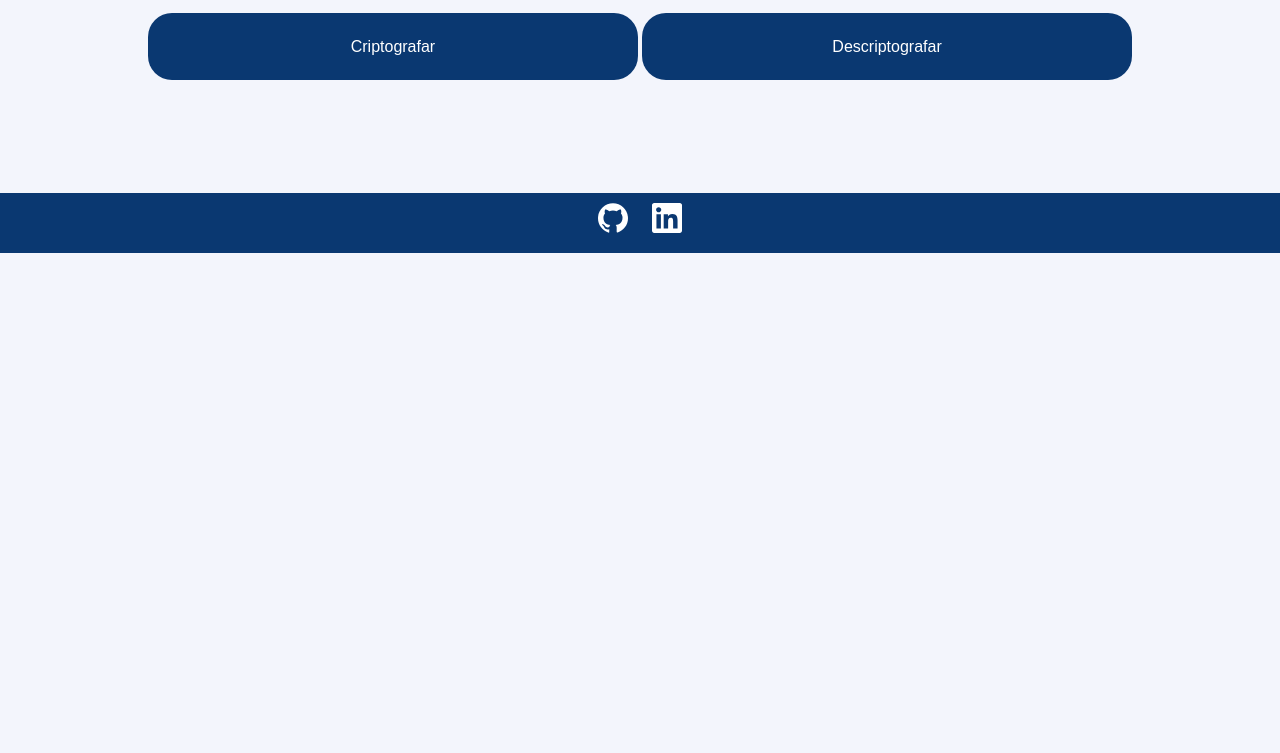
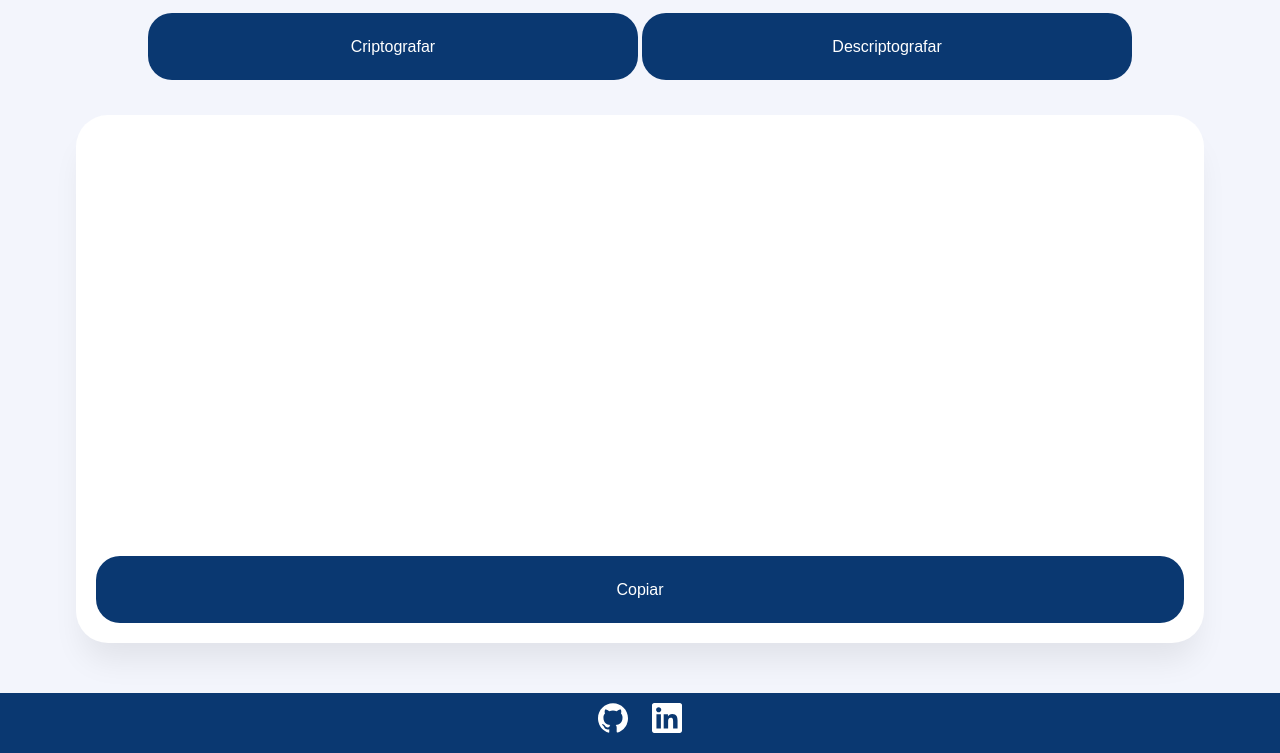
Before and after one commit to raphaelsette/alura-encoder, a plain HTML site: page index.html in a window 1280 px wide. Shown: the part 547-1300 px from the top of the page. Before the commit the page ends 800 px from the top, so only its background shows below. Drawn offline with Linux system fonts and the light colour scheme; some packages are replaced by stand-ins of ours; a script that the page names is missing.

Commit message:
fix: corrigido exibição do input de saida

```diff
--- a/index.html
+++ b/index.html
@@ -27,7 +27,7 @@
                 <button type="submit" id="botao-acao" name="botao-descriptografar"
                     onclick="descriptografar()">Descriptografar</button>
             </div>
-            <div class="conteudo-saida" hidden>
+            <div class="conteudo-saida">
                 <textarea id="input-saida" readonly></textarea>
                 <button id="botao-copiar" onclick="copiarTexto()">Copiar</button>
             </div>
```
